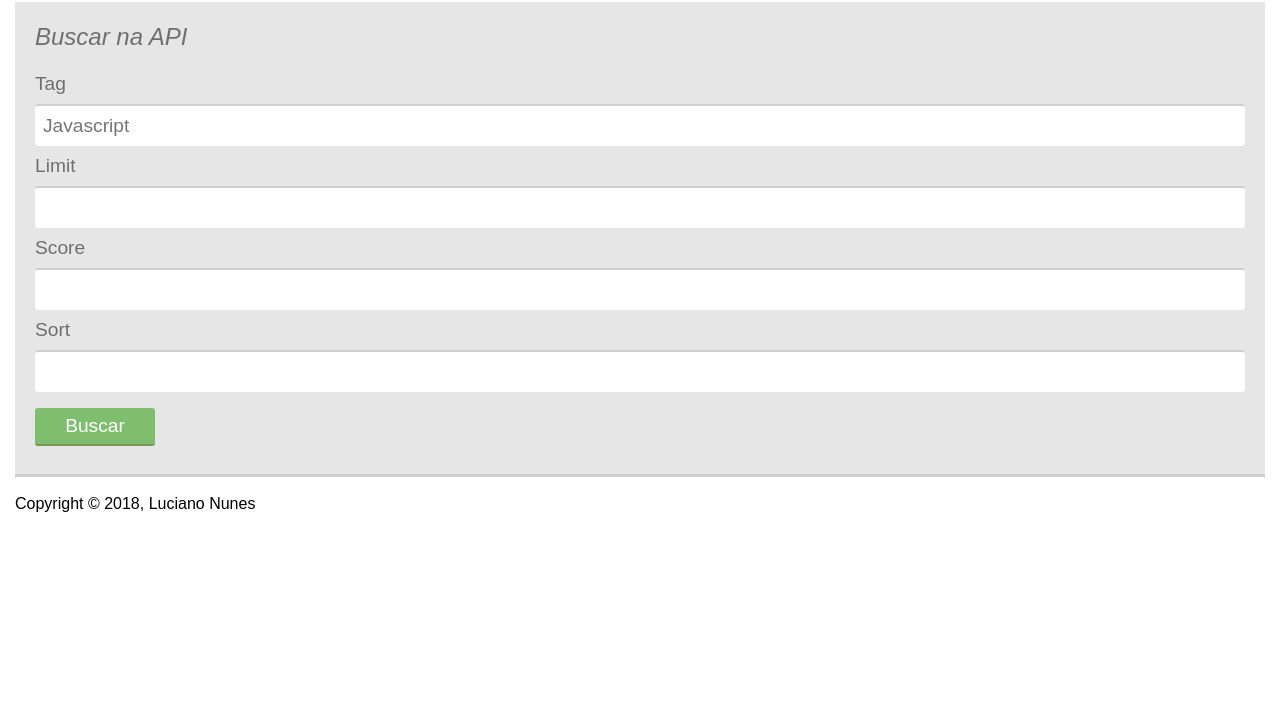
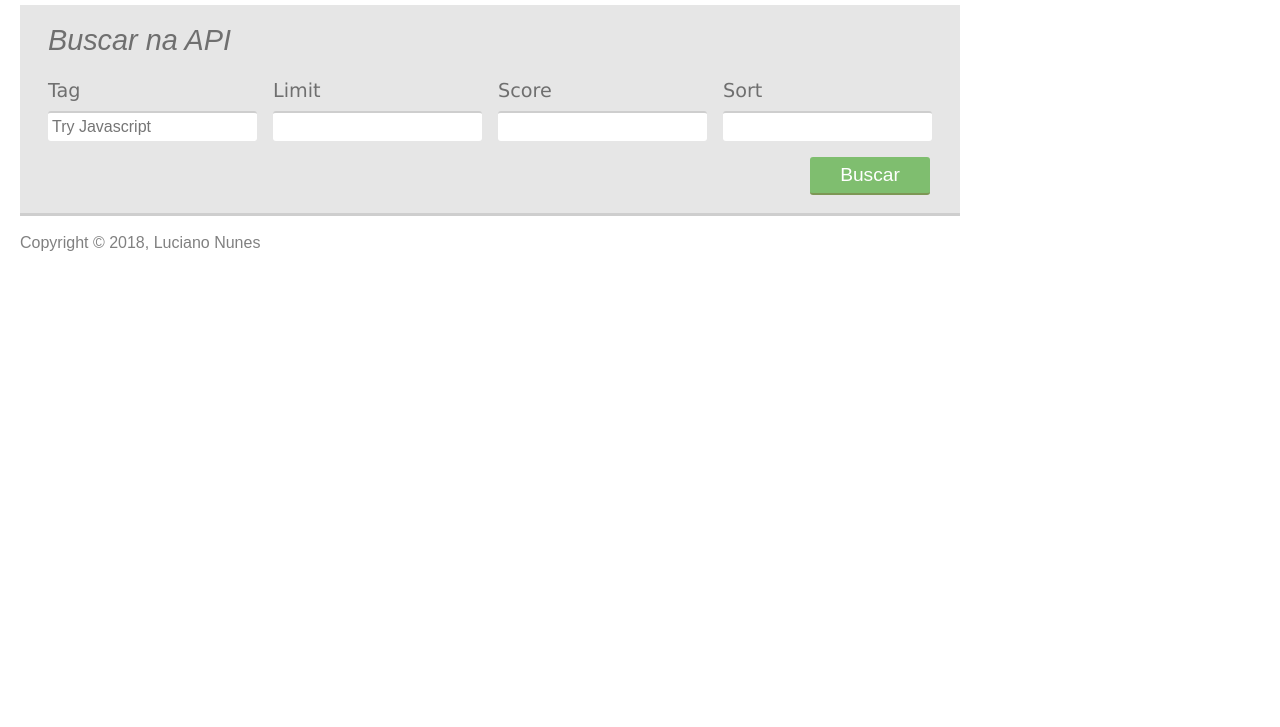
Before and after one commit to sciasxp/mobLee, a plain HTML site: page index.html in a window 1280 px wide. Shown: the part 73-800 px from the top of the page. Drawn offline with Linux system fonts and the light colour scheme.

Commit message:
Reorganize style

```diff
--- a/css/styles.css
+++ b/css/styles.css
@@ -4,45 +4,62 @@ header, section, footer, aside, nav, main, article, figure {
 }
 
 body {
-	font-family: sans-serif;
-	margin: 15px;
+	font-family: Verdana, Georgia, sans-serif;
+	margin: 20px;
 }
 
 #main-header {
+	font-size: 1.2em;
 	font-style: oblique;
-	margin: 10px 0px 20px 0px;
+	margin: 10px 0px;
 }
 
 main {
+	max-width: 900px;
 	background-color: #E6E6E6;
 	color: #6F6F6F;
 	box-shadow: 0px 3px #CECECE;
-	padding: 20px
+	padding: 10px 20px;
+	overflow: auto;
 }
 
 .form-title {
 	font-style: oblique;
-	margin: 0px 0px 20px 0px;
+	font-size: 1.8em;
+	padding: 8px 0px 0px 8px;
 }
 
-label {
+.form-search .form-group {
+	float: left;
+	padding: 0px 8px;
+	box-sizing: border-box;
+	width: 25%;
+}
+
+.form-group label {
 	font-size: 	1.2em;
 	margin: 20px 0px 0px 0px;
+	display: block;
 }
 
-input[type=number],
-input[type=text] {
-  width: 100%;
-  padding: 8px;
-  box-sizing: border-box;
+.form-group input {
+	width: 100%;
+  padding: 4px;
   border: none;
   border-top: 2px solid #CECECE;
   border-radius: 3px;
-  font-size: 1.2em;
+  font-size: 1em;
   margin: 8px 0px;
+  box-sizing: border-box;
 }
 
-input[type=submit] {
+.form-search .form-action {
+	float: right;
+	padding: 0px 10px;
+}
+
+.form-search .form-action .form-button {
+	width: 100px;
 	min-width: 120px;
 	padding: 6px;
   background-color: #7FBE6F;
@@ -54,9 +71,14 @@ input[type=submit] {
   margin: 8px 0px;
   text-align: center;
   text-decoration: none;
-  display: inline-block;
+}
+
+.form-search .form-button:hover {
+	background-color: #A2C066;
+	color: white;
 }
 
 footer {
 	margin: 20px 0px;
+	color: gray;
 }
--- a/index.html
+++ b/index.html
@@ -25,24 +25,26 @@
 	<main>
 		<h2 class="form-title">Buscar na API</h2>
 
-		<form>
-			<div>
+		<form class="form-search">
+			<div class="form-group">
 				<label>Tag</label>
-				<input type="text" name="tag" placeholder="Javascript" />
+				<input type="text" name="tag" placeholder="Try Javascript" />
 			</div>
-			<div>
+			<div class="form-group">
 				<label>Limit</label>
 				<input type="number" name="limit" />
 			</div>
-			<div>
+			<div class="form-group">
 				<label>Score</label>
 				<input type="number" name="score" />
 			</div>
-			<div>
+			<div class="form-group">
 				<label>Sort</label>
 				<input type="text" name="sort" />
 			</div>
-			<input type="submit" name="search" value="Buscar" />
+			<div class="form-action">
+				<input class="form-button" type="submit" name="search" value="Buscar" />
+			</div>
 		</form>
 	</main>
 
```
